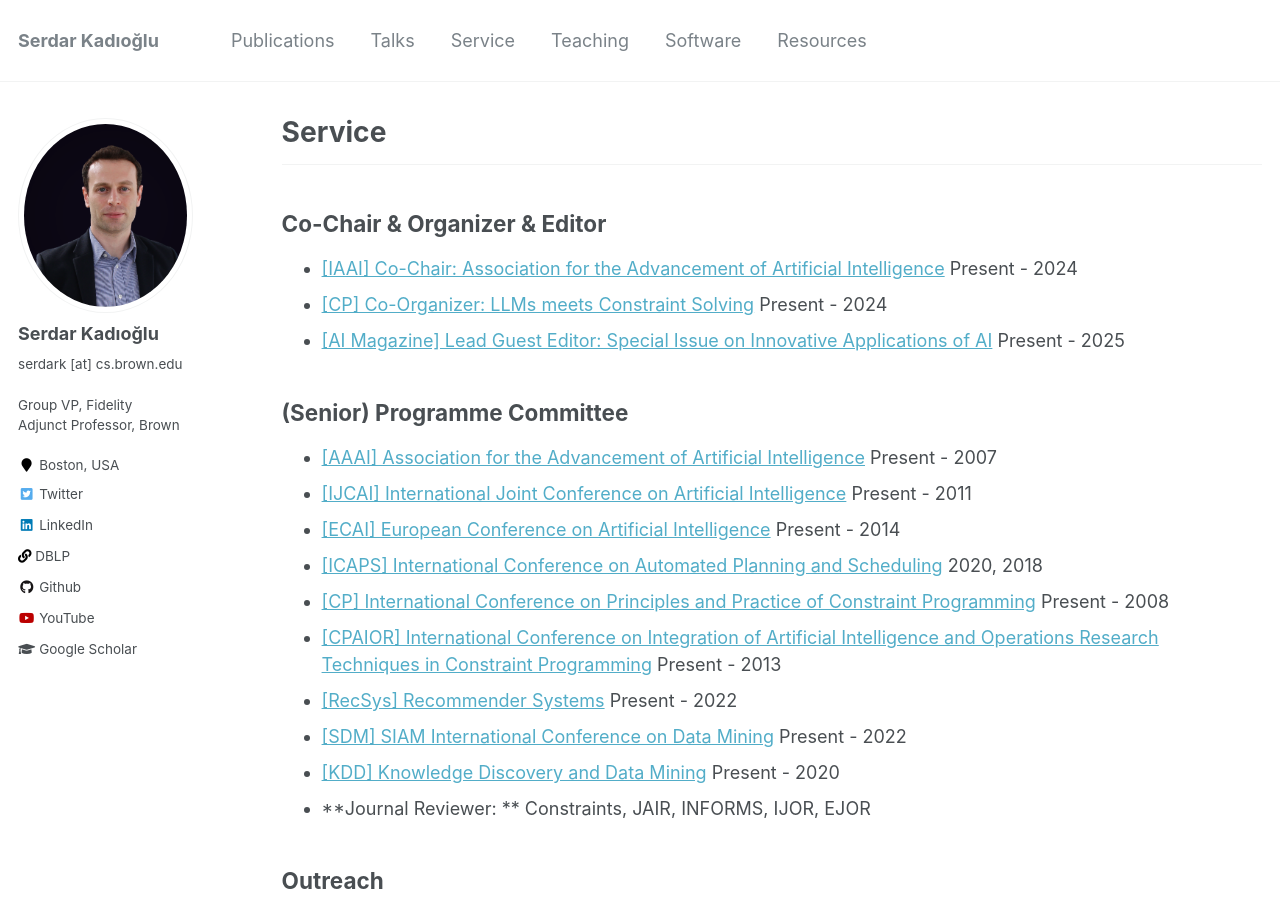
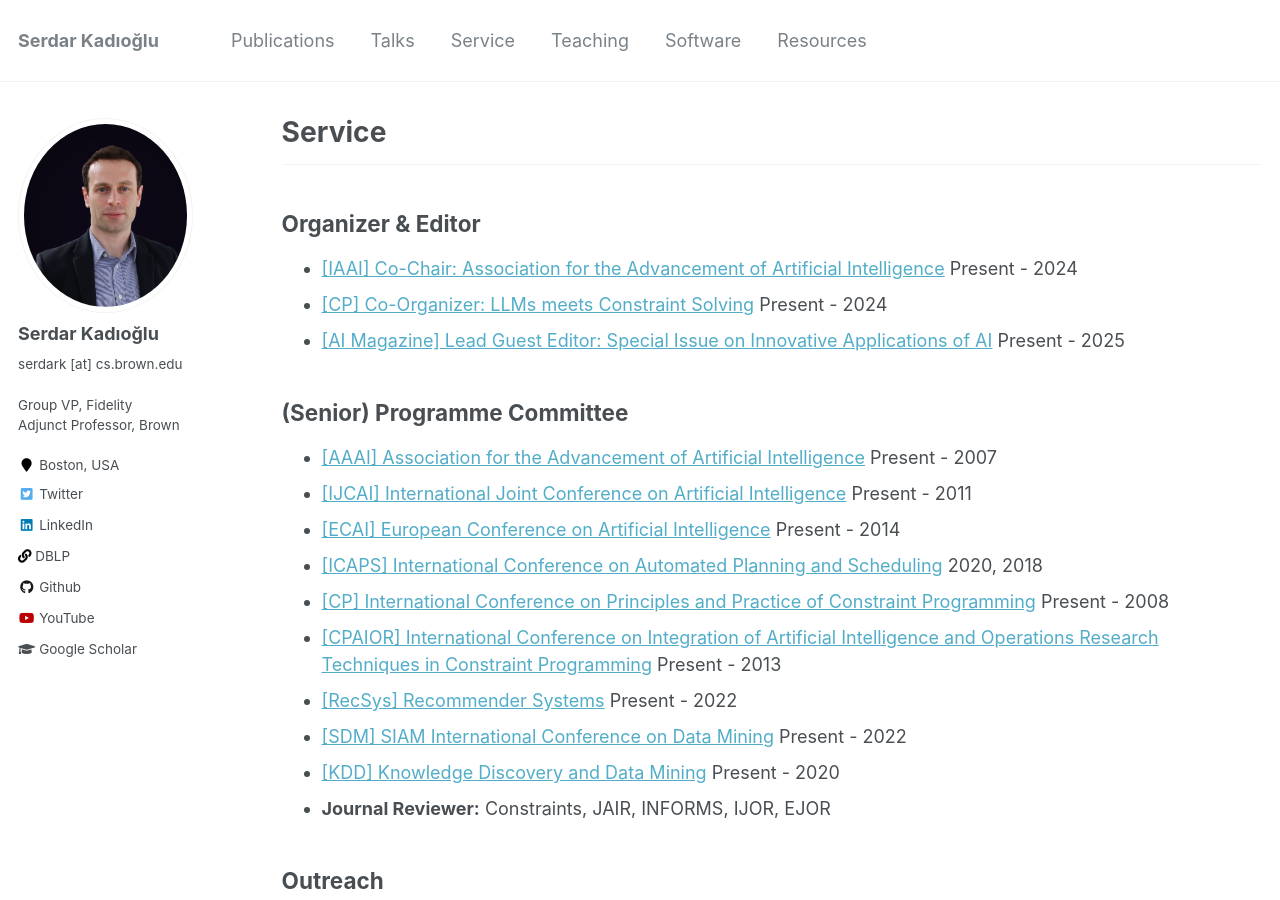
Before and after one commit to skadio/skadio.github.io, a Jekyll site: the page built from _pages/service.md, in a window 1280 px wide and 900 px high. Built offline with Jekyll 4.4.1, drawn with Linux system fonts in a browser that asks for light colours.

Commit message:
Update service.md

```diff
--- a/_pages/service.md
+++ b/_pages/service.md
@@ -7,14 +7,13 @@ author_profile: true
 
 ---
 
-## Co-Chair & Organizer & Editor
+## Organizer & Editor
 - [[IAAI] Co-Chair: Association for the Advancement of Artificial Intelligence](https://aaai.org/conference/iaai) Present - 2024
 - [[CP] Co-Organizer: LLMs meets Constraint Solving](https://groups.google.com/g/constraints/c/yzB2yCbkDXw) Present - 2024
 - [[AI Magazine] Lead Guest Editor: Special Issue on Innovative Applications of AI](https://onlinelibrary.wiley.com/journal/23719621) Present - 2025
 
 
 ## (Senior) Programme Committee
-
 - [[AAAI] Association for the Advancement of Artificial Intelligence](https://www.aaai.org) Present - 2007
 - [[IJCAI] International Joint Conference on Artificial Intelligence](http://ijcai.org) Present - 2011
 - [[ECAI] European Conference on Artificial Intelligence](https://eurai.orgactivities/ECAI_conferences) Present - 2014
@@ -24,11 +23,10 @@ author_profile: true
 - [[RecSys] Recommender Systems](https://recsys.acm.org) Present - 2022
 - [[SDM] SIAM International Conference on Data Mining](https://www.siam.org) Present - 2022
 - [[KDD] Knowledge Discovery and Data Mining](https://www.kdd.org) Present - 2020
-- **Journal Reviewer: ** Constraints, JAIR, INFORMS, IJOR, EJOR
+- **Journal Reviewer:** Constraints, JAIR, INFORMS, IJOR, EJOR
 
 
 ## Outreach
-
 - Sabanci University CS Department External Advisor, Present - 2016
 - Brown University Undergraduate Admission Interviews, Present - 2013
 - Fidelity College Recruiting Programme, Present - 2018
@@ -42,7 +40,6 @@ author_profile: true
 - Coaching [Reading Youth Soccer](https://www.sportsmanager.us/readingyouthsoccer.htm), 2013 - 2015
 
 ## Member of Professional Societies
-
 * [ACM] Association of Computer Machinery
 * [AAAI] Association for the Advancement of Artificial Intelligence
 * [INFORMS] Institute for Operations Research and Management Sciences
```
